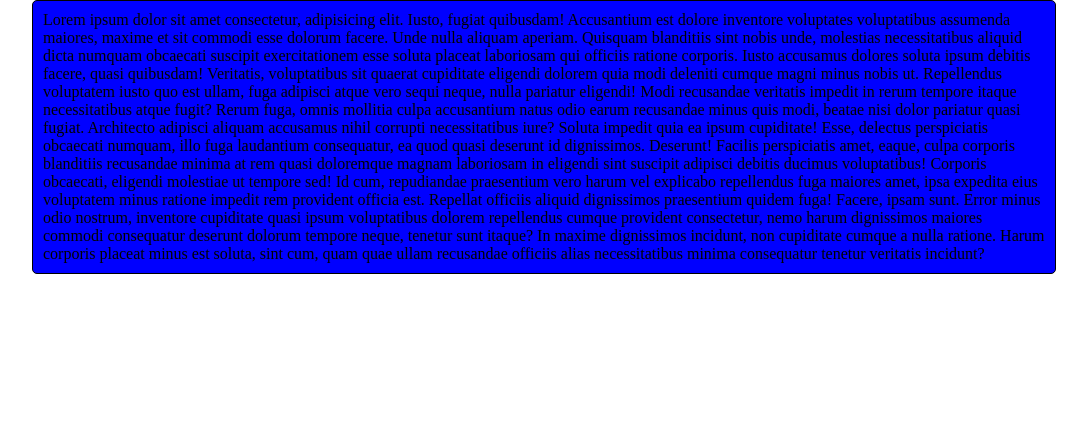
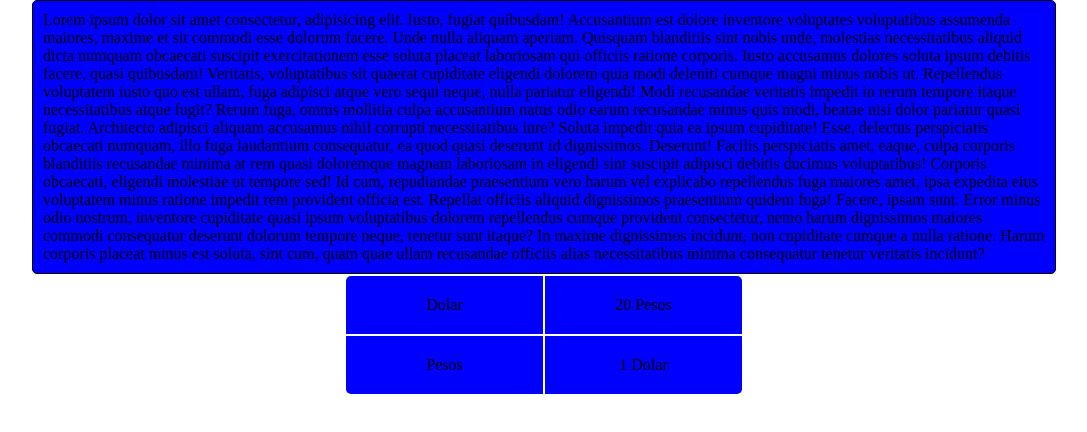
Before and after one commit to ArturoV6/Proyecto-segundo-intento, a plain HTML site: page index.html in a window 1280 px wide. Shown: the whole page, without its empty margins (96-1183 px from the left). Drawn offline with Linux system fonts and the light colour scheme.

Commit message:
version tres del proyecto de gitWeb

```diff
--- a/index.html
+++ b/index.html
@@ -19,6 +19,16 @@
             Id cum, repudiandae praesentium vero harum vel explicabo repellendus fuga maiores amet, ipsa expedita eius voluptatem minus ratione impedit rem provident officia est. Repellat officiis aliquid dignissimos praesentium quidem fuga!
             Facere, ipsam sunt. Error minus odio nostrum, inventore cupiditate quasi ipsum voluptatibus dolorem repellendus cumque provident consectetur, nemo harum dignissimos maiores commodi consequatur deserunt dolorum tempore neque, tenetur sunt itaque?
             In maxime dignissimos incidunt, non cupiditate cumque a nulla ratione. Harum corporis placeat minus est soluta, sint cum, quam quae ullam recusandae officiis alias necessitatibus minima consequatur tenetur veritatis incidunt?</p>
+            <table>
+                <tr>
+                    <td class="td1">Dolar</td>
+                    <td class="td2">20 Pesos</td>
+                </tr>
+                <tr>
+                    <td class="td3">Pesos</td>
+                    <td class="td4">1 Dolar</td>
+                </tr>
+            </table>
         </section>
     </main>
 </body>
--- a/style.css
+++ b/style.css
@@ -9,9 +9,41 @@ body{
     margin: 0 auto;
 }
 
-main {
+main p{
     background-color: blue;
     border: 1px solid black;
     border-radius: 5px;
     padding: 10px;
 }
+
+table{
+    max-width: 400px;
+    width: 80%;
+    margin:0 auto;
+}
+
+table .td1, .td2{
+    width: 50%;
+}
+
+.td1{
+    border-top-left-radius: 5px;
+}
+
+.td2{
+    border-top-right-radius: 5px;
+}
+
+.td3{
+    border-bottom-left-radius: 5px;
+}
+
+.td4{
+    border-bottom-right-radius: 5px;
+}
+
+table td{
+    background-color: blue;
+    padding: 20px;
+    text-align: center;
+}
```
